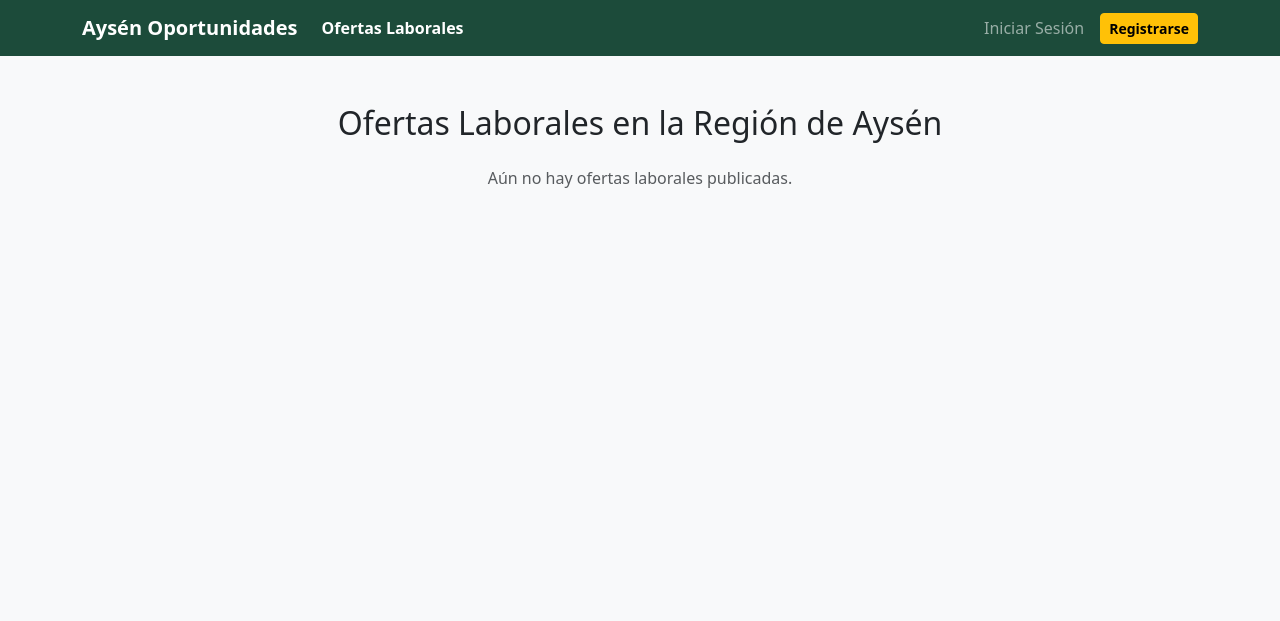
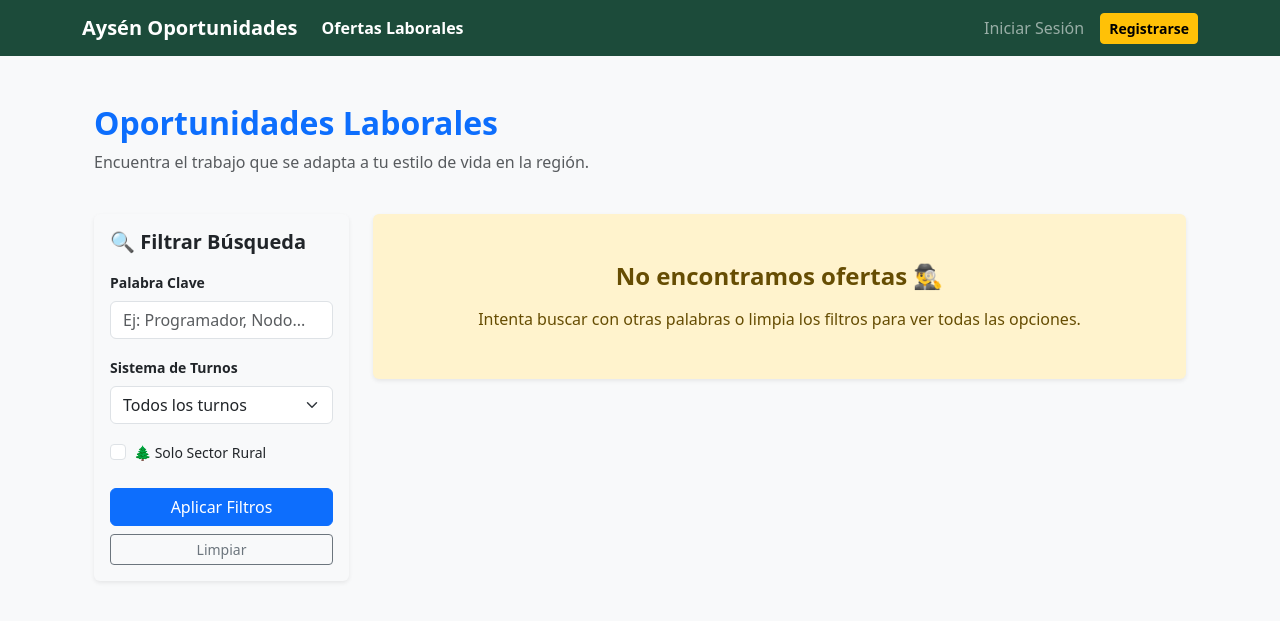
Before and after one commit to alpharius4/Ays-n-Oportunidades, a Django app: page / in a window 1280 px wide. Shown: the top 621 px of the page. Run offline with Django 5.2, Linux system fonts and the light colour scheme; data that the repository does not hold is empty.

Commit message:
feat: Oculta ofertas ya postuladas del catálogo principal para evitar postulaciones duplicadas

```diff
--- a/aysen_oportunidades/settings.py
+++ b/aysen_oportunidades/settings.py
@@ -127,6 +127,6 @@ EMAIL_BACKEND = 'django.core.mail.backends.smtp.EmailBackend'
 EMAIL_HOST = 'smtp.gmail.com'
 EMAIL_PORT = 587
 EMAIL_USE_TLS = True
-EMAIL_HOST_USER = 'saldiviabenjamin16@gmail.com' # Tu cuenta de Gmail
-EMAIL_HOST_PASSWORD = 'meow sawg yvyx qabh'         # Las 16 letras que copiaste (sin espacios)
-DEFAULT_FROM_EMAIL = 'Aysén Oportunidades <saldiviabenjain16@gmail.com>'
+EMAIL_HOST_USER = 'aysenoportunidades@gmail.com' # Tu cuenta de Gmail
+EMAIL_HOST_PASSWORD = 'yemc pgpm fyhd pocc'         # Las 16 letras que copiaste (sin espacios)
+DEFAULT_FROM_EMAIL = 'Aysén Oportunidades <aysenoportunidades@gmail.com>'
--- a/jobs/templates/jobs/lista_ofertas.html
+++ b/jobs/templates/jobs/lista_ofertas.html
@@ -1,36 +1,86 @@
-{% extends 'base.html' %} {% block content %}
-<h2 class="mb-4 text-center">Ofertas Laborales en la Región de Aysén</h2>
+{% extends 'base.html' %}
 
-<div class="row">
-    {% for oferta in ofertas %}
-    <div class="col-md-4 mb-4">
-        <div class="card h-100 shadow-sm border-success border-top border-3">
-            <div class="card-body">
-                <h5 class="card-title text-success fw-bold">{{ oferta.titulo_cargo }}</h5>
-                <h6 class="card-subtitle mb-2 text-muted">{{ oferta.empresa }} - {{ oferta.ubicacion }}</h6>
-                <p class="card-text">{{ oferta.descripcion|truncatewords:20 }}</p>
+{% block content %}
+<div class="container mt-5 mb-5">
 
-                <hr>
-                <ul class="list-unstyled small mb-3">
-                    <li><strong>Turno:</strong> {{ oferta.tipo_turno }}</li>
+    <div class="row mb-4">
+        <div class="col-12">
+            <h2 class="fw-bold text-primary">Oportunidades Laborales</h2>
+            <p class="text-muted">Encuentra el trabajo que se adapta a tu estilo de vida en la región.</p>
+        </div>
+    </div>
 
-                    {% if oferta.es_zona_rural %}
-                        <li class="text-warning fw-bold">📍 Zona Rural Aislada</li>
-                    {% endif %}
+    <div class="row">
+        <div class="col-md-4 col-lg-3 mb-4">
+            <div class="card shadow-sm border-0 bg-light">
+                <div class="card-body">
+                    <h5 class="fw-bold mb-3">🔍 Filtrar Búsqueda</h5>
 
-                    {% if oferta.incluye_alojamiento %}
-                        <li class="text-info fw-bold">🏠 Incluye Alojamiento</li>
-                    {% endif %}
-                </ul>
+                    <form method="GET" action="{% url 'jobs:lista_ofertas' %}">
 
-                <a href="{% url 'jobs:detalle_oferta' oferta.id %}" class="btn btn-outline-success btn-sm w-100">Ver Detalles</a>
+                        <div class="mb-3">
+                            <label class="form-label small fw-bold">Palabra Clave</label>
+                            <input type="text" name="q" class="form-control" placeholder="Ej: Programador, Nodo..." value="{{ request.GET.q }}">
+                        </div>
+
+                        <div class="mb-3">
+                            <label class="form-label small fw-bold">Sistema de Turnos</label>
+                            <select name="sistema_turnos" class="form-select">
+                                <option value="">Todos los turnos</option>
+                                <option value="Lunes a Viernes" {% if request.GET.sistema_turnos == 'Lunes a Viernes' %}selected{% endif %}>Lunes a Viernes</option>
+                                <option value="Turno 7x7" {% if request.GET.sistema_turnos == 'Turno 7x7' %}selected{% endif %}>Turno 7x7</option>
+                                <option value="Turno 14x14" {% if request.GET.sistema_turnos == 'Turno 14x14' %}selected{% endif %}>Turno 14x14</option>
+                            </select>
+                        </div>
+
+                        <div class="form-check mb-4">
+                            <input class="form-check-input" type="checkbox" name="es_rural" id="ruralCheck" {% if request.GET.es_rural == 'on' %}checked{% endif %}>
+                            <label class="form-check-label small" for="ruralCheck">
+                                🌲 Solo Sector Rural
+                            </label>
+                        </div>
+
+                        <div class="d-grid gap-2">
+                            <button type="submit" class="btn btn-primary">Aplicar Filtros</button>
+                            <a href="{% url 'jobs:lista_ofertas' %}" class="btn btn-outline-secondary btn-sm">Limpiar</a>
+                        </div>
+                    </form>
+                </div>
             </div>
         </div>
+
+        <div class="col-md-8 col-lg-9">
+
+            {% if ofertas %}
+                <div class="row">
+                {% for oferta in ofertas %}
+                    <div class="col-md-6 mb-4">
+                        <div class="card shadow-sm h-100 border-0">
+                            <div class="card-body">
+                                <h5 class="card-title fw-bold text-success">{{ oferta.titulo_cargo }}</h5>
+                                <p class="card-text text-muted small mb-2">🏢 Empresa: {{ oferta.autor.username }}</p>
+
+                                <div class="mb-3">
+                                    <span class="badge bg-light text-dark border">⏱️ {{ oferta.sistema_turnos|default:"Sin turno definido" }}</span>
+                                    {% if oferta.es_rural %}
+                                        <span class="badge bg-success">🌲 Rural</span>
+                                    {% endif %}
+                                </div>
+
+                                <a href="{% url 'jobs:detalle_oferta' oferta.id %}" class="btn btn-outline-primary btn-sm w-100">Ver Detalles</a>
+                            </div>
+                        </div>
+                    </div>
+                {% endfor %}
+                </div>
+            {% else %}
+                <div class="alert alert-warning shadow-sm border-0 text-center py-5">
+                    <h4 class="fw-bold mb-3">No encontramos ofertas 🕵️‍♂️</h4>
+                    <p class="mb-0">Intenta buscar con otras palabras o limpia los filtros para ver todas las opciones.</p>
+                </div>
+            {% endif %}
+
+        </div>
     </div>
-    {% empty %}
-    <div class="col-12 text-center">
-        <p class="text-muted">Aún no hay ofertas laborales publicadas.</p>
-    </div>
-    {% endfor %}
 </div>
 {% endblock %}
--- a/jobs/views.py
+++ b/jobs/views.py
@@ -6,13 +6,47 @@ from django.core.mail import send_mail
 from django.http import HttpResponse
 from django.contrib import messages
 from django.conf import settings
+from django.db.models import Q
 
 # --------------------------------------------------------
-# 1. VISTAS PÚBLICAS (Semana 7)
+# 1. VISTAS PÚBLICAS (Semana 7) y Cambio para el buscador de la semana 12 ( solo la de lista_ofertas la de detalle_oferta sigue igual)
 # --------------------------------------------------------
 def lista_ofertas(request):
-    # Traemos todas las ofertas de la base de datos
-    ofertas = OfertaLaboral.objects.all()
+    # Por defecto, traemos todas las ofertas activas, de la más nueva a la más vieja
+    ofertas = OfertaLaboral.objects.filter(activa=True).order_by('-fecha_publicacion')
+
+    # =====================================================================
+    # NUEVA MAGIA: Ocultar ofertas a las que el usuario ya postuló
+    # =====================================================================
+    if request.user.is_authenticated:
+        # 1. Buscamos todas las postulaciones de este usuario y sacamos solo los IDs de esas ofertas
+        ofertas_postuladas = Postulacion.objects.filter(candidato=request.user).values_list('oferta_id', flat=True)
+
+        # 2. Le decimos a Django que "excluya" de la lista principal esas ofertas específicas
+        ofertas = ofertas.exclude(id__in=ofertas_postuladas)
+    # =====================================================================
+
+    # Capturamos los datos que el usuario envía por la URL (Buscador y Filtros)
+    query_texto = request.GET.get('q')
+    filtro_rural = request.GET.get('es_rural')
+    filtro_turno = request.GET.get('sistema_turnos')
+
+    # Aplicamos el buscador de texto (Busca en título o en la descripción)
+    if query_texto:
+        ofertas = ofertas.filter(
+            Q(titulo_cargo__icontains=query_texto) |
+            Q(descripcion__icontains=query_texto)
+        )
+
+    # Aplicamos el filtro de Ruralidad (Checkbox)
+    if filtro_rural == 'on':
+        ofertas = ofertas.filter(es_rural=True)
+
+    # Aplicamos el filtro de Turnos (Menú desplegable)
+    if filtro_turno:
+        ofertas = ofertas.filter(sistema_turnos=filtro_turno)
+
+    # Enviamos las ofertas filtradas (y limpias de postulaciones previas) al HTML
     return render(request, 'jobs/lista_ofertas.html', {'ofertas': ofertas})
 
 def detalle_oferta(request, id):
```
Also changed, not shown: accounts/forms.py (+18 -0 lines), templates/registration/registro.html (+70 -16 lines).
